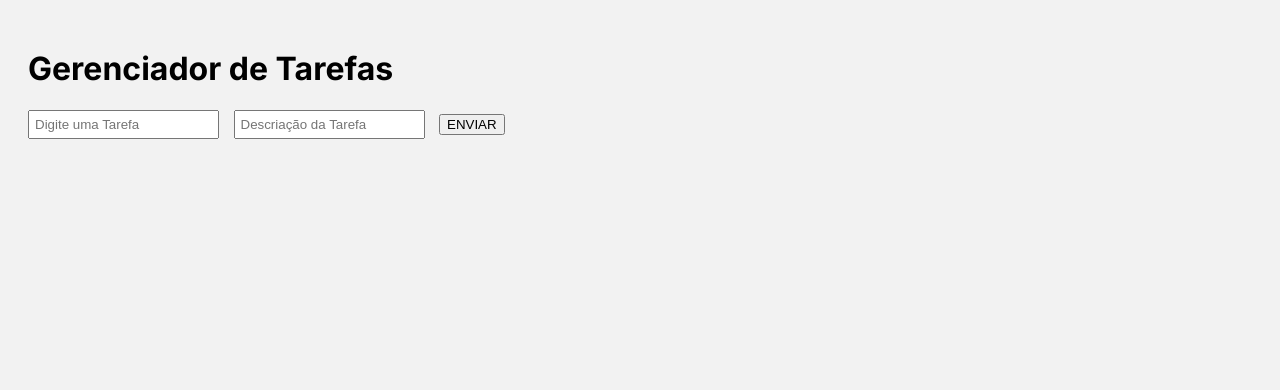
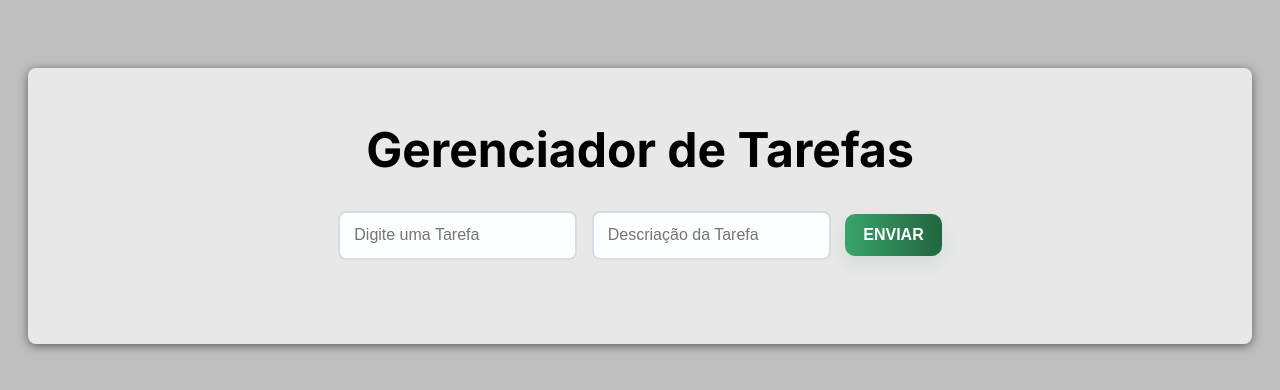
Before and after one commit to Eliza-cloud/Gerenciador_tarefas-, a plain HTML site: page index.html in a window 1280 px wide. Drawn offline with Linux system fonts and the light colour scheme.

Commit message:
Alteração HTML e CSS

```diff
--- a/index.html
+++ b/index.html
@@ -1,25 +1,33 @@
 <!DOCTYPE html>
 <html lang="pt-br">
   <head>
-    <meta charset="UTF-8">
-    <meta name="viewport" content="width= , initial-scale=1.0">
+    <meta charset="UTF-8" />
+    <meta name="viewport" content="width= , initial-scale=1.0" />
     <title>Gerenciador de Tarefas</title>
-    <link rel="stylesheet" href="/style.css">
+    <link rel="stylesheet" href="/style.css" />
   </head>
   <body>
+    <div class="container">
       <h1>Gerenciador de Tarefas</h1>
 
-    <form id = "task-form">
-
-        <input id="title" type="text" placeholder="Digite uma Tarefa" required>
-        <input id="description" type="text" placeholder="Descriação da Tarefa">
+      <form id="task-form">
+        <input
+          id="title"
+          type="text"
+          placeholder="Digite uma Tarefa"
+          required
+        />
+        <input
+          id="description"
+          type="text"
+          placeholder="Descriação da Tarefa"
+        />
 
         <button type="submit">ENVIAR</button>
-
       </form>
 
-     <ul id="task-list">
-     </ul>
+      <ul id="task-list"></ul>
+    </div>
 
     <script src="script.js"></script>
 
--- a/style.css
+++ b/style.css
@@ -2,7 +2,25 @@
 body {
     font-family: 'Inter' , sans-serif;
     padding: 20px;
-    background-color: #f2f2f2;
+    background-color: #bebebe;
+}
+
+.container {
+    max-width: 1200px;
+     margin: 40px auto;
+     background-color: #e8e8e8;
+     padding: 20px;
+     border-radius: 8px;
+     box-shadow: 0 2px 10px rgb(0, 0,0,0.5);
+     display:flex;
+     flex-direction: column;
+     justify-content: center;
+     align-items: center;
+}
+
+
+h1{
+    font-size: 3rem;
 }
 
 form {
@@ -14,17 +32,53 @@ input{
     padding: 5px;
 }
 
+#task-form input{
+    box-sizing: border-box;
+     padding: 12px 14px;
+     font-size: 16px;
+     line-height: 1.3;
+     margin-bottom: 12px;
+     border: 2px solid #d6dbe6;
+     border-radius: 8px;
+     background: #FCFDFF;
+     transition: border-color 0.12s ease;
+     box-shadow: 0.12s ease;
+}
+
+#task-form input:focus {
+    outline: none;
+    border-color: #63C07A;
+    box-shadow: 0 6px 18px rgb(99, 192, 122 0.12);
+}
+
+#task-form button {
+    display: inline-block;
+    padding: 12px 18px;
+    font-size: 16px;
+    font-weight: 600;
+    color: #ffffff;
+    background: linear-gradient(90deg, #39A36b 0%, #226640 100%);
+    border: none;
+    border-radius: 10px;
+    cursor: pointer;
+    box-shadow: 0 8px 20px rgb(47, 143, 91, 0.12) ;
+    transition: border-color 0.12s ease, box-shadow 0.12s, opacity 0.12s ease;
+}
 
 ul {
+    width: 530px;
     list-style-type: none;
     padding: 0;
 }
 
 li {
     background: white;
-    margin: 5px 0;
-    padding: 10px;
+    margin: 5px 0 12px 0;
+    padding: 12px 14px;
+    font-size: 2em;
+    line-height: 1.3;
     border-left: 5px solid #4CAF50;
+    border-radius: 8px;
     display: flex;
     justify-content: space-between;
     align-items: center;
```
Also changed, not shown: script.js (line endings or trailing spaces). Lines whose indentation alone changed are shown as unchanged.
